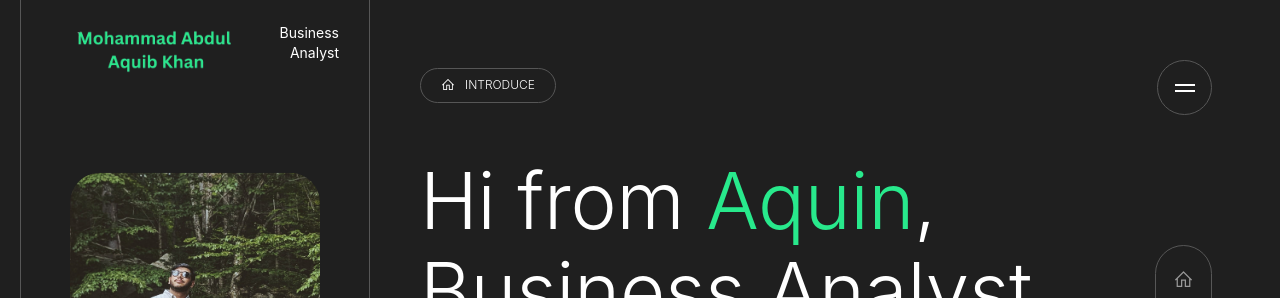
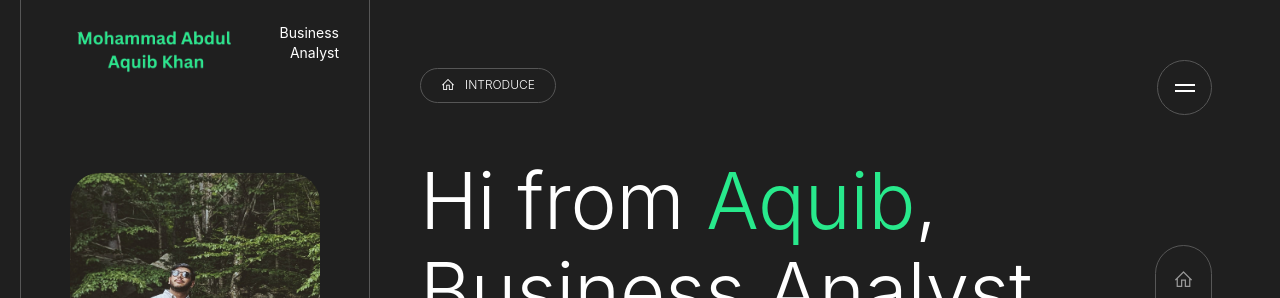
Before and after one commit to MAAQUIB04/Next-portfolio, a Next.js app: page / in a window 1280 px wide. Shown: the top 298 px of the page. Built offline with nearby package versions, Linux system fonts and the light colour scheme.

Commit message:
Updated name

```diff
--- a/component/HomeSection.jsx
+++ b/component/HomeSection.jsx
@@ -13,7 +13,7 @@ function HomeSection() {
               <i className="las la-home" /> Introduce
             </h4>
             <h1 className="scroll-animation" data-animation="fade_from_bottom">
-              Hi from <span>Aquin</span>, Business Analyst
+              Hi from <span>Aquib</span>, Business Analyst
             </h1>
           </div>
           <p className="scroll-animation" data-animation="fade_from_bottom">
```
